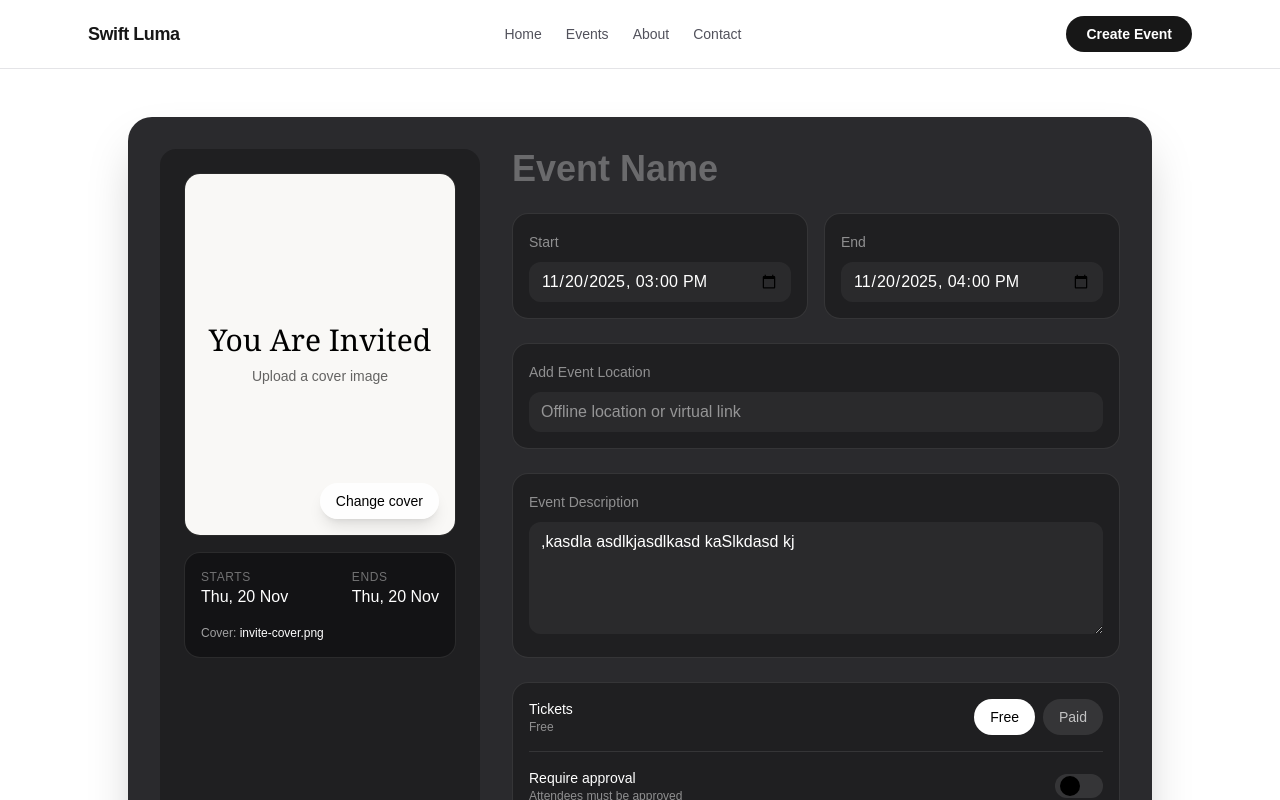
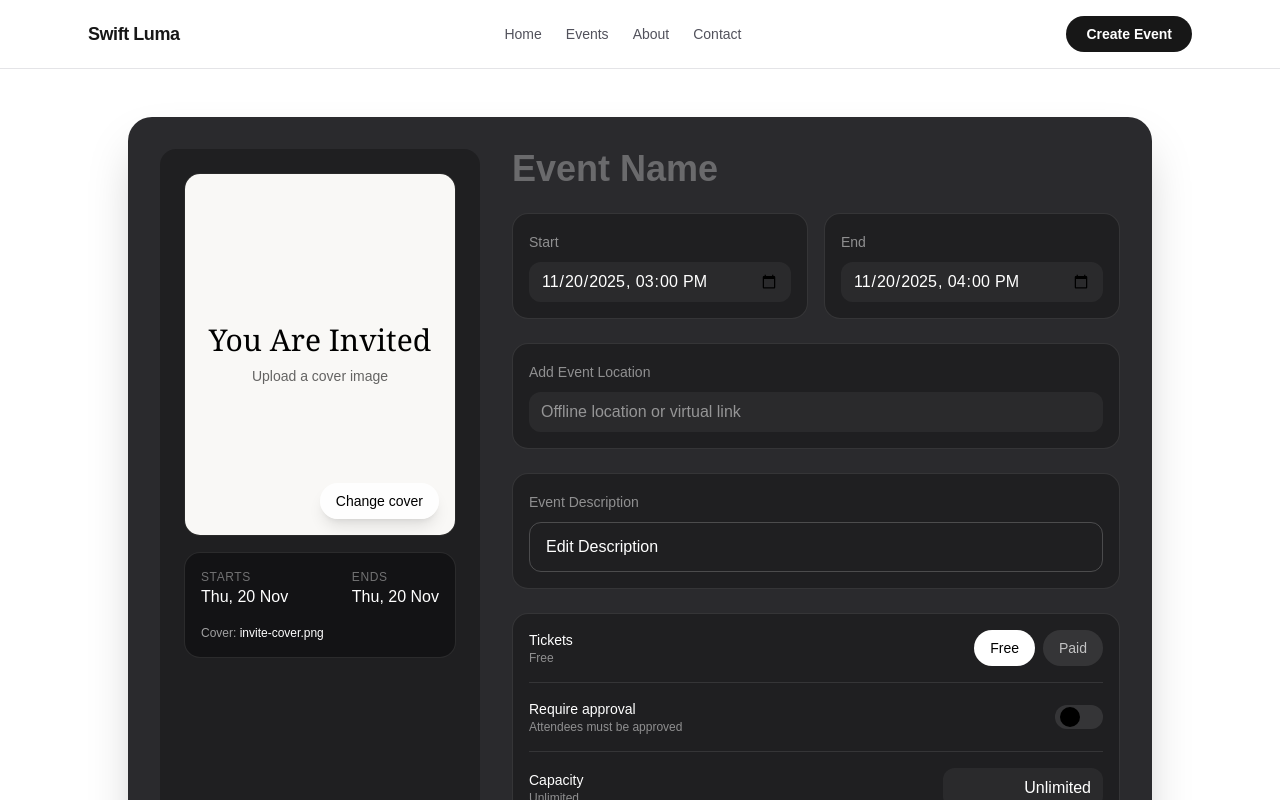
Before and after one commit to Swift-Food/events-website, a Next.js app: page /event-creation in a window 1280 px wide. Shown: the top 800 px of the page. Built offline with nearby package versions, Linux system fonts and the light colour scheme.

Commit message:
Changed from text input to button for event description

```diff
--- a/src/app/event-creation/page.tsx
+++ b/src/app/event-creation/page.tsx
@@ -8,15 +8,13 @@ export default function EventCreationPage() {
   const [start, setStart] = useState("2025-11-20T15:00");
   const [end, setEnd] = useState("2025-11-20T16:00");
   const [location, setLocation] = useState("");
-  const [description, setDescription] = useState(
-    ",kasdla asdlkjasdlkasd kaSlkdasd kj"
-  );
   const [tickets, setTickets] = useState<"free" | "paid">("free");
   const [ticketPrice, setTicketPrice] = useState("25");
   const [requireApproval, setRequireApproval] = useState(false);
   const [capacity, setCapacity] = useState("Unlimited");
   const [coverPreview, setCoverPreview] = useState<string | null>(null);
   const [coverName, setCoverName] = useState("invite-cover.png");
+  const [isDescriptionModalOpen, setIsDescriptionModalOpen] = useState(false);
   const fileInputRef = useRef<HTMLInputElement | null>(null);
 
   const formatDate = (value: string) => {
@@ -48,6 +46,10 @@ export default function EventCreationPage() {
     if (fileInputRef.current) {
       fileInputRef.current.value = "";
     }
+  };
+
+  const handleDescriptionClick = () => {
+    setIsDescriptionModalOpen(true);
   };
 
   return (
@@ -162,12 +164,13 @@ export default function EventCreationPage() {
 
           <div className="rounded-2xl border border-white/10 bg-[#1f1f21] p-4">
             <label className="text-sm text-white/50">Event Description</label>
-            <textarea
-              rows={4}
-              value={description}
-              onChange={(e) => setDescription(e.target.value)}
-              className="mt-2 w-full rounded-xl bg-white/5 px-3 py-2 text-white outline-none"
-            />
+            <button
+              type="button"
+              onClick={handleDescriptionClick}
+              className="mt-2 w-full rounded-xl border border-white/20 bg-transparent px-4 py-3 text-left text-white transition hover:border-white/50"
+            >
+              Edit Description
+            </button>
           </div>
 
           <div className="rounded-2xl border border-white/10 bg-[#1f1f21] p-4 space-y-4">
```
